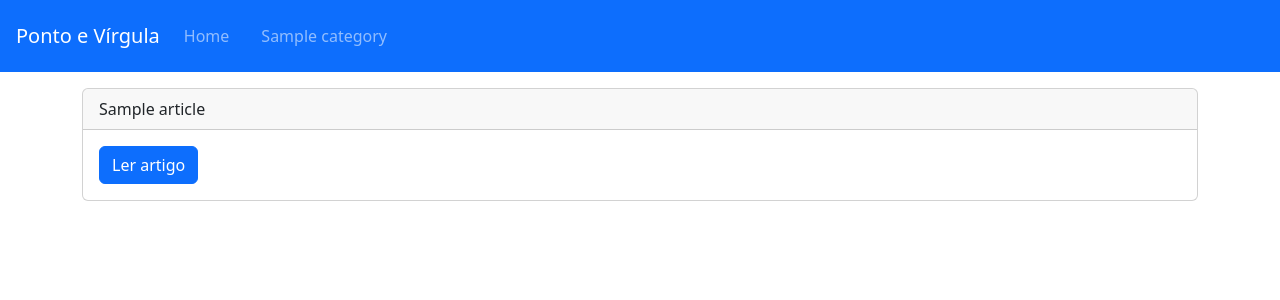
After one commit to LianMiranda/Blog-com-painel-administrativo, a Node server app: page /articles/page/1 in a window 1280 px wide. The commit adds this page. Shown: the top 300 px of the page. Run offline with Node 20, Linux system fonts and the light colour scheme; tables that the repository leaves empty hold one stand-in row (values such as "Sample post"); some libraries are stand-ins or nearby versions.

Commit message:
[FEAT] Paginação + ajustando navbar

```diff
--- a/articles/ArticlesController.js
+++ b/articles/ArticlesController.js
@@ -78,7 +78,7 @@ router.post('/articles/update', (req,res) => {
     var id = req.body.id
     var body = req.body.body
     var title = req.body.title
-    var categoryId = req.body.category
+    var category = req.body.category
 
     console.log("ID:", id);
     console.log("Title:", title);
@@ -87,7 +87,7 @@ router.post('/articles/update', (req,res) => {
         return res.status(400).send("ID e título são obrigatórios.");
     }
 
-    articleModel.update({title: title, body: body, slug: slugify(title), categoryId: categoryId}, {
+    articleModel.update({title: title, body: body, slug: slugify(title), categoryId: category}, {
         where:{
             id: id
         }
@@ -99,5 +99,39 @@ router.post('/articles/update', (req,res) => {
     });
 })
 
+//sistema de paginação
+router.get("/articles/page/:num", (req, res) => {
+    var page = req.params.num
+    var offset =  0
 
+    if(isNaN(page) || page == 1){
+        offset = 0
+    }else {
+        offset = (parseInt(page) - 1) * 4;
+    }
+
+    articleModel.findAndCountAll({
+        limit: 4,
+        offset: offset,
+        order:[["createdAt", "DESC"]],
+    }).then(articles => {
+
+        var next; // verifica se a outra pagina a ser exibida no sistema de paginação
+
+        if(offset + 4 >= articles.count){
+            next = false;
+        }else {
+            next = true;
+        }
+        var result = {
+            page: parseInt(page),
+            next: next,
+            articles:articles
+        }
+
+        categoryModel.findAll().then(categories => {
+            res.render('admin/articles/page', {result: result, categories: categories})
+        })
+    })
+})
 module.exports = router
--- a/index.js
+++ b/index.js
@@ -31,7 +31,10 @@ app.use("/", articlesController);
 
 //Routes
 app.get("/", (req, res) => {
-    articleModel.findAll().then((articles) =>{
+    articleModel.findAll({
+        order:[["createdAt", "DESC"]],
+        limit: 4
+    }).then((articles) =>{
         categoryModel.findAll().then((categories) => {
             res.render("index", {articles: articles, categories: categories});
         })
--- a/views/admin/articles/editArticle.ejs
+++ b/views/admin/articles/editArticle.ejs
@@ -4,9 +4,9 @@
     <%- include ('../../partials/navbarAdmin.ejs') %>
 
     <div class="container">
-        <div class="card mt-3">
+        <div class="card">
             <div class="card-header">
-                <h2>Edição de categoria</h2>
+                <h2>Edição de artigo</h2>
             </div>
             <div class="card-body">
                 <form method="POST" action="/articles/update">
--- a/views/admin/articles/newArticle.ejs
+++ b/views/admin/articles/newArticle.ejs
@@ -4,7 +4,7 @@
     <%- include ('../../partials/navbarAdmin.ejs') %>
 
     <div class="container">
-        <div class="card mt-3">
+        <div class="card">
             <div class="card-header">
                 <h2>Cadastro de Artigo</h2>
             </div>
--- /dev/null
+++ b/views/admin/articles/page.ejs
@@ -0,0 +1,38 @@
+<%- include ('../../partials/header.ejs') %>
+
+    <body>
+        <%- include('../../partials/navbarHome.ejs') %>
+        <div class="container">
+            <!-- quando trabalhamos com findAndCountAll ele retorna count e rows, por isso o result.articles.rows  -->
+               <% result.articles.rows.forEach(article =>{ %>
+                   <div class="card mb-3">
+                       <div class="card-header">
+                           <%= article.title %>
+                       </div>
+                       <div class="card-body">
+                           <a href="/<%=article.slug%>" class="btn btn-primary">Ler artigo</a>
+                       </div>
+                   </div>
+              <% }) %>
+
+              <div class="row">
+                <div class="col col-12">
+                    <% if (result.page > 2) { %>
+                      <a style="float:left" href="/articles/page/<%= result.page -  1 %>"><- Prev</a>
+                    <% } else if (result.page == 2) { %>
+                        <a style="float:left" href="/"><- Prev</a>
+                    <% } %>
+
+
+
+
+                    <% if (result.next) { %>
+                        <a style="float:right" href="/articles/page/<%= result.page + 1 %>">Next Page -></a>
+                    <% } %>
+                </div>
+               </div>
+        </div>
+    </body>
+
+
+<%- include ('../../partials/footer.ejs') %>
--- a/views/admin/categories/editCategory.ejs
+++ b/views/admin/categories/editCategory.ejs
@@ -4,7 +4,7 @@
     <%- include ('../../partials/navbarAdmin.ejs') %>
 
     <div class="container">
-        <div class="card mt-3">
+        <div class="card">
             <div class="card-header">
                 <h2>Edição de categoria</h2>
             </div>
--- a/views/admin/categories/index.ejs
+++ b/views/admin/categories/index.ejs
@@ -3,7 +3,7 @@
 <body>
     <%- include ('../../partials/navbarAdmin.ejs') %>
 
-    <div class="container pt-3">
+    <div class="container">
         <h2>Categorias</h2>
         <a class="btn btn-primary" href="/admin/categories/new">Criar nova categoria</a>
         <table class="table table-dark table-striped mt-3">
--- a/views/admin/categories/newCategory.ejs
+++ b/views/admin/categories/newCategory.ejs
@@ -4,7 +4,7 @@
     <%- include ('../../partials/navbarAdmin.ejs') %>
 
     <div class="container">
-        <div class="card mt-3">
+        <div class="card">
             <div class="card-header">
                 <h2>Cadastro de categoria</h2>
             </div>
--- a/views/article.ejs
+++ b/views/article.ejs
@@ -3,7 +3,7 @@
     <body>
         <%- include('partials/navbarHome.ejs') %>
         <div class="container">
-                <div class="card mt-3 mb-3">
+                <div class="card mb-3">
                     <div class="card-header">
                         <%= article.title %>
                     </div>
--- a/views/partials/navbarAdmin.ejs
+++ b/views/partials/navbarAdmin.ejs
@@ -1,4 +1,4 @@
-<nav class="navbar navbar-dark bg-primary p-3">
+<nav class="navbar navbar-dark bg-primary p-3 mb-3">
     <a href="/" class="navbar-brand">Ponto e Vírgula</a>
 
     <ul class="navbar-nav d-flex flex-row gap-3">
--- a/views/partials/navbarHome.ejs
+++ b/views/partials/navbarHome.ejs
@@ -1,4 +1,4 @@
-<nav class="navbar navbar-expand-lg navbar-dark bg-primary p-3">
+<nav class="navbar navbar-expand-lg navbar-dark bg-primary p-3 mb-3">
     <a href="/" class="navbar-brand">Ponto e Vírgula</a>
 
     <ul class="navbar-nav d-flex align-items-center flex-row gap-3">
```
Also changed, not shown: views/admin/articles/index.ejs (+5 -5 lines), views/index.ejs (+7 -1 lines).
